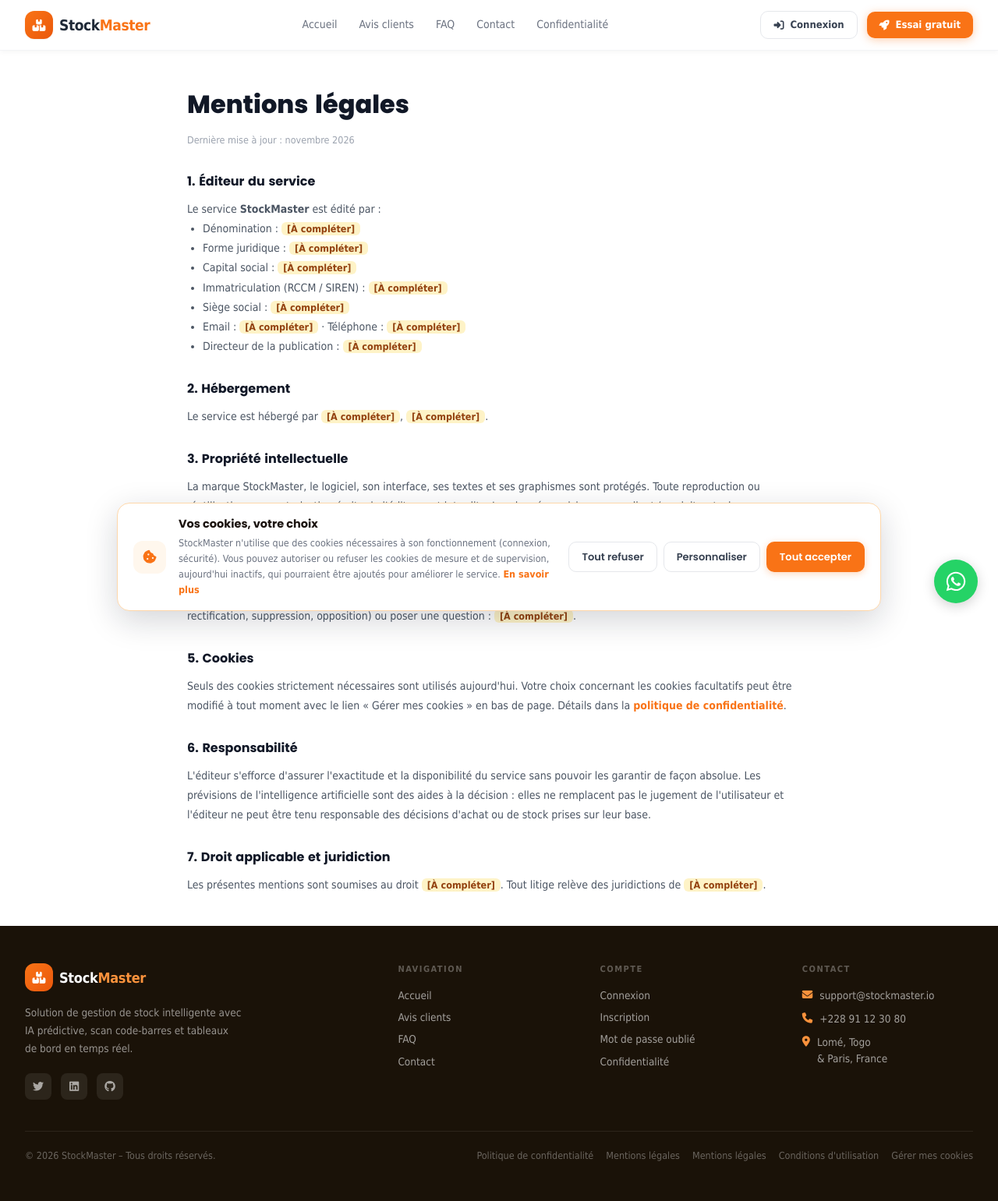
After one commit to aksp66/stockmaster, a Django app: page /mentions-legales/ in a window 1280 px wide. The commit adds this page. Shown: the whole page at 78% size. Run offline with Django 5.2, Linux system fonts and the light colour scheme; parts of the project's set-up code (start-up, migrations or seed data) failed here and were passed over.

Commit message:
Alerte d'activation aux super admins, mentions légales et CGU (modèles), proposition supervision et facturation

```diff
--- /dev/null
+++ b/apps/pages/templates/pages/_champ.html
@@ -0,0 +1 @@
+{% if valeur %}<strong>{{ valeur }}</strong>{% else %}<span class="a-completer" title="Renseigner la variable LEGAL_* correspondante dans .env">[À compléter]</span>{% endif %}
--- /dev/null
+++ b/apps/pages/templates/pages/_juridique_debut.html
@@ -0,0 +1,17 @@
+<style>
+  .juridique { max-width: 800px; margin: 0 auto; font-size: 14px; line-height: 1.8; color: #4b5563; }
+  .juridique h1 { font-family: var(--font-display); font-size: 2rem; font-weight: 800; color: #111827; margin-bottom: 6px; }
+  .juridique h2 { font-family: var(--font-display); font-size: 16px; font-weight: 700; color: #111827; margin: 28px 0 8px; }
+  .juridique ul { padding-left: 20px; list-style: disc; }
+  .juridique a { color: var(--or); font-weight: 600; }
+  .juridique .maj { font-size: 12.5px; color: #9ca3af; margin-bottom: 24px; }
+  .a-completer { background: #fef3c7; color: #92400e; padding: 1px 7px; border-radius: 6px; font-weight: 600; font-size: 12.5px; }
+  .alerte-juridique { background: #fffbeb; border: 1.5px solid #fde68a; border-radius: 12px; padding: 12px 16px; margin-bottom: 24px; font-size: 13px; color: #92400e; }
+</style>
+<div class="juridique">
+  <h1>{{ titre }}</h1>
+  <p class="maj">Dernière mise à jour : novembre 2026</p>
+  {% if manquants and user.is_authenticated and user.role == 'super_admin' %}
+  <div class="alerte-juridique"><strong>Réservé au super admin :</strong> {{ manquants|length }} information(s) de l'éditeur restent « À compléter »
+    (variables <code>LEGAL_*</code> du fichier <code>.env</code>). Ce texte est un modèle de départ : faites-le relire par un juriste avant publication.</div>
+  {% endif %}
--- /dev/null
+++ b/apps/pages/templates/pages/_juridique_fin.html
@@ -0,0 +1 @@
+</div>
--- /dev/null
+++ b/apps/pages/templates/pages/mentions_legales.html
@@ -0,0 +1,46 @@
+{% extends 'base.html' %}
+{% block title %}Mentions légales – StockMaster{% endblock %}
+
+{% block content %}
+{% include 'pages/_juridique_debut.html' with titre="Mentions légales" %}
+
+  <h2>1. Éditeur du service</h2>
+  <p>Le service <strong>StockMaster</strong> est édité par :</p>
+  <ul>
+    <li>Dénomination : {% include 'pages/_champ.html' with valeur=legal.editeur %}</li>
+    <li>Forme juridique : {% include 'pages/_champ.html' with valeur=legal.forme %}</li>
+    <li>Capital social : {% include 'pages/_champ.html' with valeur=legal.capital %}</li>
+    <li>Immatriculation (RCCM / SIREN) : {% include 'pages/_champ.html' with valeur=legal.immatriculation %}</li>
+    <li>Siège social : {% include 'pages/_champ.html' with valeur=legal.adresse %}</li>
+    <li>Email : {% include 'pages/_champ.html' with valeur=legal.email %} · Téléphone : {% include 'pages/_champ.html' with valeur=legal.telephone %}</li>
+    <li>Directeur de la publication : {% include 'pages/_champ.html' with valeur=legal.directeur_publication %}</li>
+  </ul>
+
+  <h2>2. Hébergement</h2>
+  <p>Le service est hébergé par {% include 'pages/_champ.html' with valeur=legal.hebergeur %}, {% include 'pages/_champ.html' with valeur=legal.hebergeur_adresse %}.</p>
+
+  <h2>3. Propriété intellectuelle</h2>
+  <p>La marque StockMaster, le logiciel, son interface, ses textes et ses graphismes sont protégés. Toute reproduction ou
+  réutilisation sans autorisation écrite de l'éditeur est interdite. Les données saisies par un client (produits, stocks,
+  mouvements, fournisseurs, etc.) restent la propriété de ce client.</p>
+
+  <h2>4. Données personnelles</h2>
+  <p>Le traitement des données personnelles est décrit dans la <a href="{% url 'pages:politique' %}">politique de confidentialité</a>.
+  Pour exercer vos droits (accès, rectification, suppression, opposition) ou poser une question :
+  {% include 'pages/_champ.html' with valeur=legal.dpo_email %}.</p>
+
+  <h2>5. Cookies</h2>
+  <p>Seuls des cookies strictement nécessaires sont utilisés aujourd'hui. Votre choix concernant les cookies facultatifs peut être modifié à tout
+  moment avec le lien « Gérer mes cookies » en bas de page. Détails dans la <a href="{% url 'pages:politique' %}#s8">politique de confidentialité</a>.</p>
+
+  <h2>6. Responsabilité</h2>
+  <p>L'éditeur s'efforce d'assurer l'exactitude et la disponibilité du service sans pouvoir les garantir de façon absolue.
+  Les prévisions de l'intelligence artificielle sont des aides à la décision : elles ne remplacent pas le jugement de
+  l'utilisateur et l'éditeur ne peut être tenu responsable des décisions d'achat ou de stock prises sur leur base.</p>
+
+  <h2>7. Droit applicable et juridiction</h2>
+  <p>Les présentes mentions sont soumises au droit {% include 'pages/_champ.html' with valeur=legal.droit_applicable %}.
+  Tout litige relève des juridictions de {% include 'pages/_champ.html' with valeur=legal.juridiction %}.</p>
+
+{% include 'pages/_juridique_fin.html' %}
+{% endblock %}
--- a/apps/pages/urls.py
+++ b/apps/pages/urls.py
@@ -9,4 +9,6 @@ urlpatterns = [
     path('entreprises/avis/', views.soumettre_avis, name='soumettre_avis'),
     path('faq/', views.FAQView.as_view(), name='faq'),
     path('politique/', views.PolitiqueView.as_view(), name='politique'),
+    path('mentions-legales/', views.MentionsLegalesView.as_view(), name='mentions_legales'),
+    path('conditions/', views.ConditionsView.as_view(), name='conditions'),
 ]
--- a/apps/pages/views.py
+++ b/apps/pages/views.py
@@ -107,5 +107,23 @@ class FAQView(TemplateView):
         from .faq_data import CATEGORIES, faqs
         return super().get_context_data(faq_categories=CATEGORIES, faqs=faqs(), **kwargs)
 
+class PageJuridiqueView(TemplateView):
+    """Pages juridiques : l'identité de l'éditeur vient des réglages (LEGAL_* dans .env)."""
+
+    def get_context_data(self, **kwargs):
+        from django.conf import settings
+        legal = settings.LEGAL
+        manquants = [cle for cle, valeur in legal.items() if not valeur]
+        return super().get_context_data(legal=legal, manquants=manquants, **kwargs)
+
+
+class MentionsLegalesView(PageJuridiqueView):
+    template_name = 'pages/mentions_legales.html'
+
+
+class ConditionsView(PageJuridiqueView):
+    template_name = 'pages/conditions.html'
+
+
 class PolitiqueView(TemplateView):
     template_name = 'pages/politique.html'
--- a/config/settings/base.py
+++ b/config/settings/base.py
@@ -35,6 +35,12 @@ ALLOWED_HOSTS = []
 # Inscription : après confirmation de son email, l'entreprise reste en attente tant que le super admin ne l'a pas
 # activée. Mettre ENTREPRISE_VALIDATION_MANUELLE=False dans .env pour l'activer automatiquement à la confirmation.
 ENTREPRISE_VALIDATION_MANUELLE = config('ENTREPRISE_VALIDATION_MANUELLE', default=True, cast=bool)
+
+# Mentions légales : identité de l'éditeur, à renseigner dans .env. Tant qu'une valeur manque, la page l'indique
+# en toutes lettres (« À compléter ») plutôt que d'afficher une information inventée.
+LEGAL = {cle: config(f'LEGAL_{cle.upper()}', default='') for cle in (
+    'editeur', 'forme', 'capital', 'immatriculation', 'adresse', 'email', 'telephone', 'directeur_publication',
+    'hebergeur', 'hebergeur_adresse', 'dpo_email', 'juridiction', 'droit_applicable')}
 
 # Limitation des tentatives de connexion (voir apps/accounts/throttle.py)
 LOGIN_MAX_ESSAIS = 5            # par adresse IP et identifiant
--- a/templates/base.html
+++ b/templates/base.html
@@ -294,6 +294,8 @@
       <div style="display:flex;gap:16px;">
         <a href="{% url 'pages:politique' %}" style="font-size:12.5px;color:rgba(255,255,255,.35);text-decoration:none;" onmouseover="this.style.color='#fb923c';" onmouseout="this.style.color='rgba(255,255,255,.35)';">Politique de confidentialité</a>
         <a href="{% url 'pages:contact' %}"   style="font-size:12.5px;color:rgba(255,255,255,.35);text-decoration:none;" onmouseover="this.style.color='#fb923c';" onmouseout="this.style.color='rgba(255,255,255,.35)';">Mentions légales</a>
+        <a href="{% url 'pages:mentions_legales' %}" style="font-size:12.5px;color:rgba(255,255,255,.35);text-decoration:none;" onmouseover="this.style.color='#fb923c';" onmouseout="this.style.color='rgba(255,255,255,.35)';">Mentions légales</a>
+        <a href="{% url 'pages:conditions' %}" style="font-size:12.5px;color:rgba(255,255,255,.35);text-decoration:none;" onmouseover="this.style.color='#fb923c';" onmouseout="this.style.color='rgba(255,255,255,.35)';">Conditions d'utilisation</a>
         <a href="#" data-cookies-open style="font-size:12.5px;color:rgba(255,255,255,.35);text-decoration:none;" onmouseover="this.style.color='#fb923c';" onmouseout="this.style.color='rgba(255,255,255,.35)';">Gérer mes cookies</a>
       </div>
     </div>
```
Also changed, not shown: HISTORY.md (+7 -0 lines), PROPOSITION_SUPERVISION_FACTURATION.md (added, +113 -0 lines), TASKS.md (+4 -4 lines), apps/accounts/views.py (+20 -0 lines), apps/pages/templates/pages/conditions.html (added, +65 -0 lines), tests/test_pages.py (+39 -0 lines), 1 other file.
